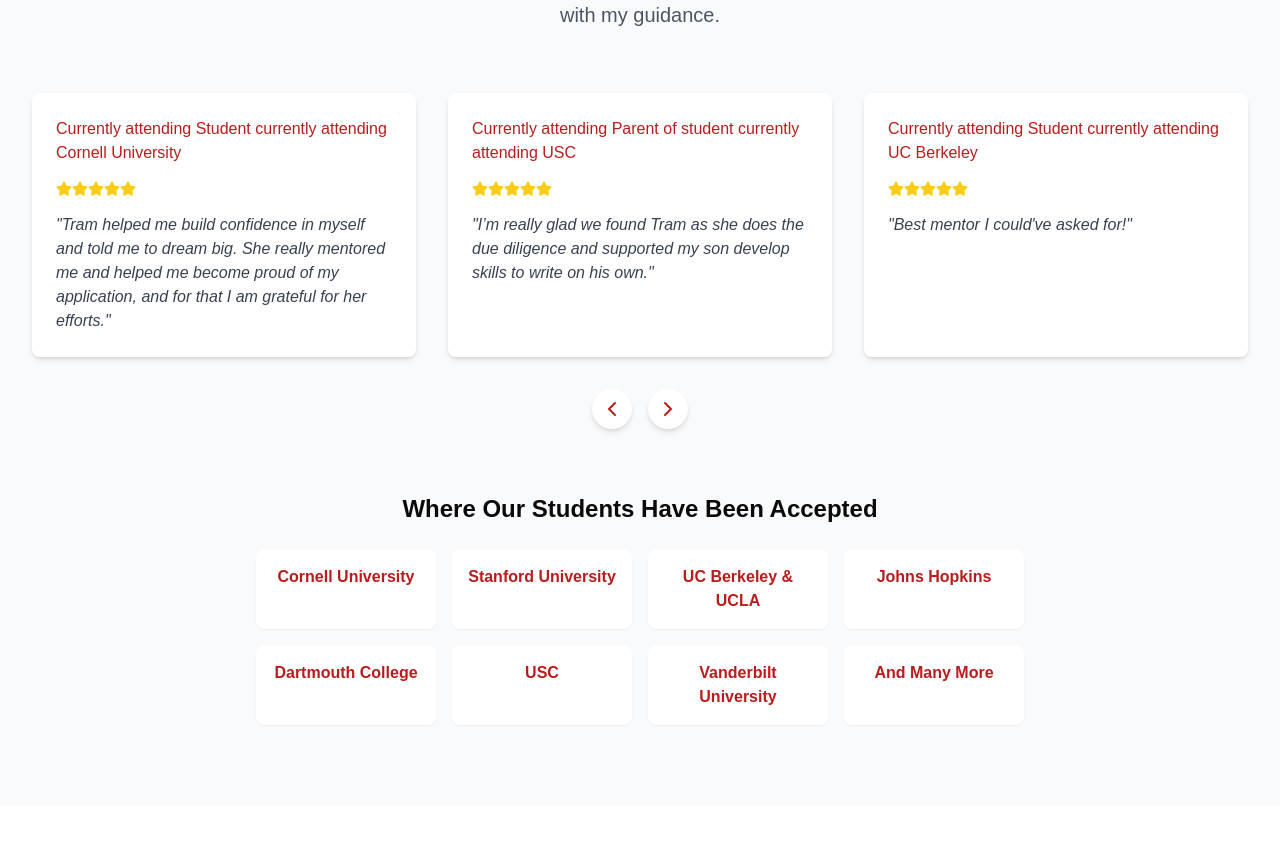
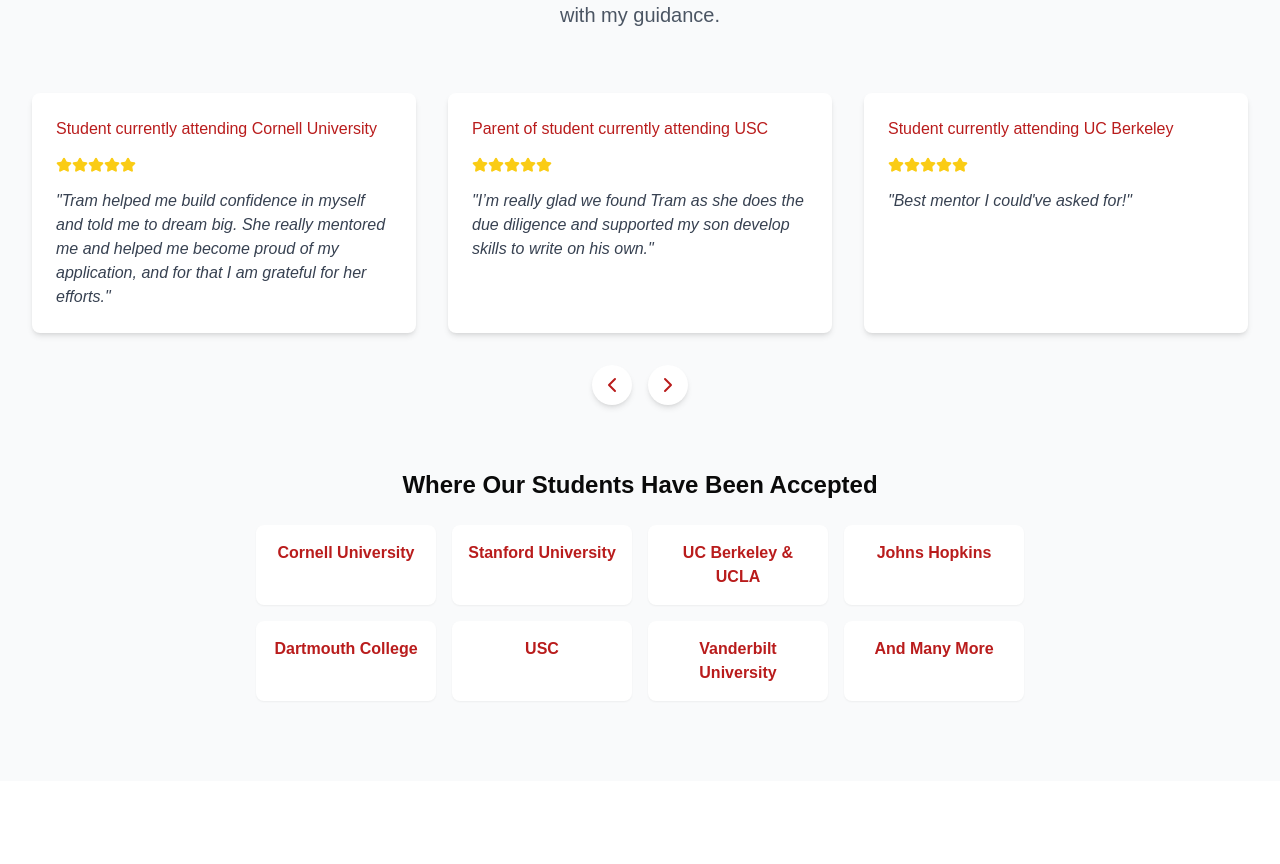
Before and after one commit to tramham/newproj, a Next.js app: page / in a window 1280 px wide. Shown: the part 3309-4173 px from the top of the page. Built offline with nearby package versions, Linux system fonts and the light colour scheme.

Commit message:
remove currently att

```diff
--- a/src/components/Testimonials.tsx
+++ b/src/components/Testimonials.tsx
@@ -38,7 +38,7 @@
   return (
     <div className="bg-white p-6 rounded-lg shadow-md h-full">
       <div className="mb-4">
-        <p className="text-red-700 font-medium">Currently attending {testimonial.school}</p>
+        <p className="text-red-700 font-medium"> {testimonial.school}</p>
       </div>
       <div className="flex mb-4">
         {[...Array(testimonial.rating)].map((_, i) => (
```
